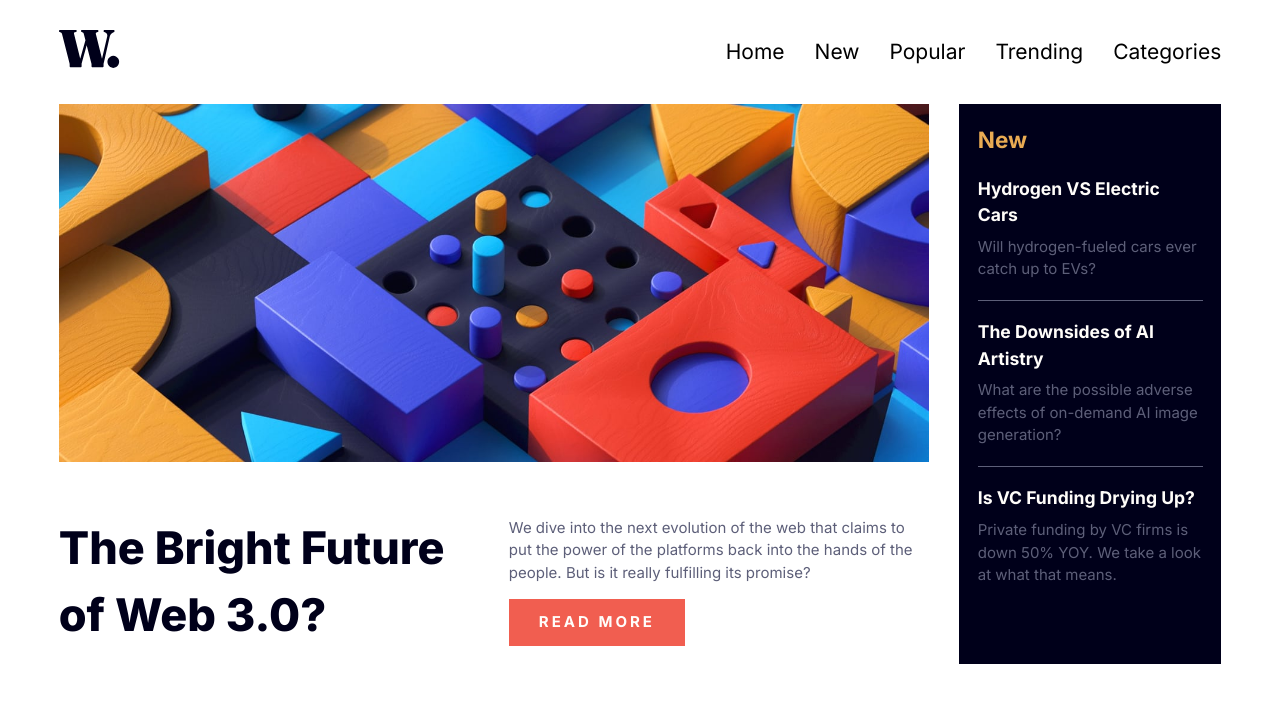
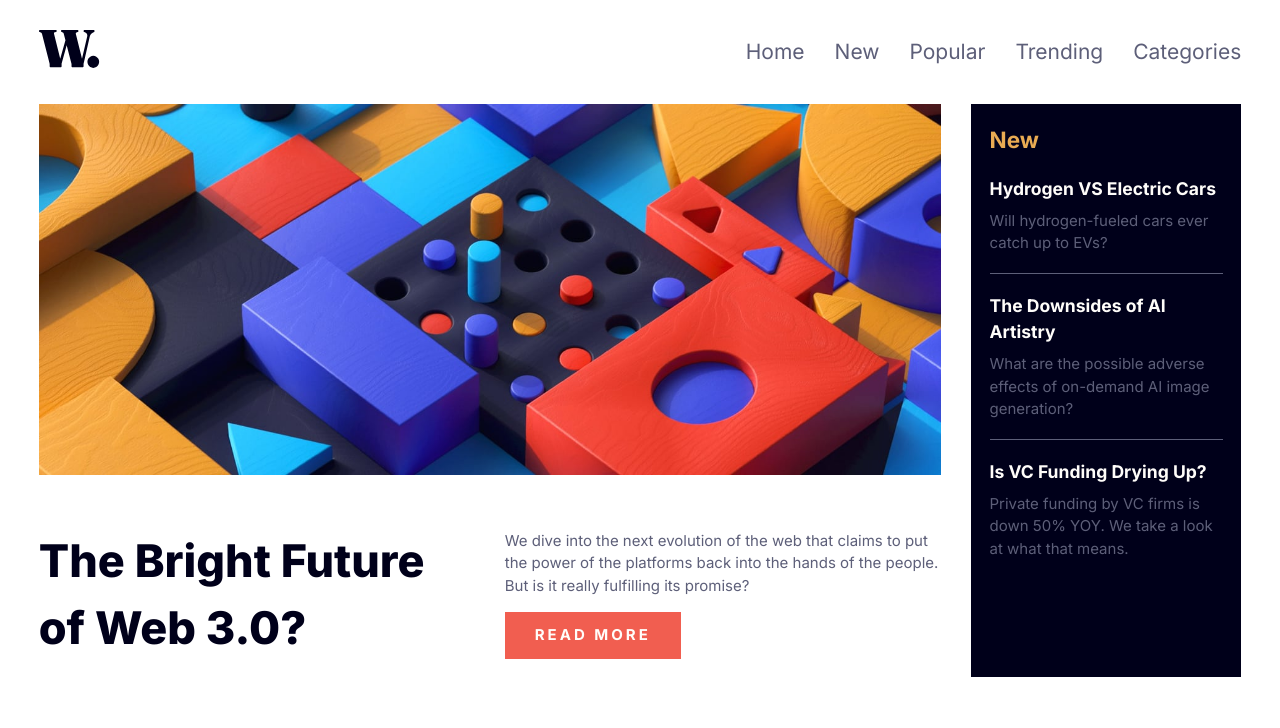
Before and after one commit to nbailey939/news-homepage, a plain HTML site: page index.html in a window 1280 px wide. Shown: the top 728 px of the page. Drawn offline with Linux system fonts and the light colour scheme.

Commit message:
change fonts for the nav

```diff
--- a/style.css
+++ b/style.css
@@ -82,6 +82,16 @@ select {
   font-family: 'Inter', sans-serif;
 }
 
+html {
+  font-size: 15px;
+}
+
+body {
+  max-width: 1240px;
+  margin: auto;
+  padding-bottom: 4rem;
+}
+
 img {
   max-width: 100%;
   width: 100%;
@@ -96,15 +106,6 @@ p {
   color: var(--dark-grayish-blue);
 }
 
-html {
-  font-size: 15px;
-}
-
-body {
-  max-width: 1200px;
-  margin: auto;
-  padding-bottom: 4rem;
-}
 /*--- End generic ---*/
 /*---  container  ---*/
 .container {
@@ -150,8 +151,10 @@ body {
 }
 
 .container nav ul li {
+  color: var(--dark-grayish-blue);
   margin: 3rem 0 0 2rem;
   font-size: 1.4rem;
+  font-weight: 500;
   cursor: pointer;
 }
 
```
